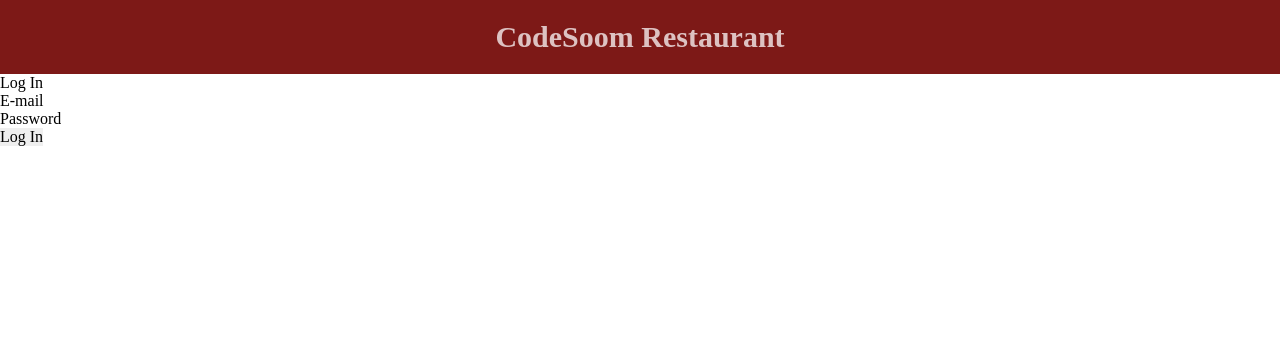
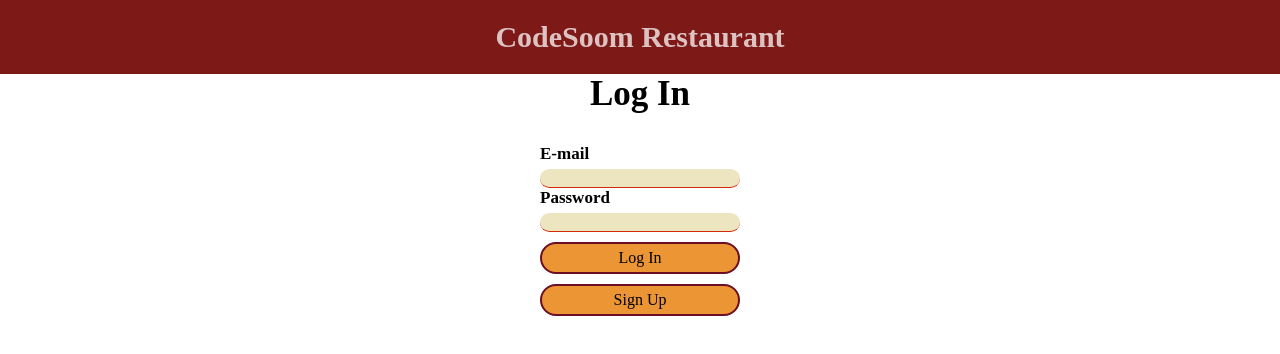
Before and after one commit to CodeSoom/react-week8-assignment-1, a React app: page /login in a window 1280 px wide. Shown: the top 354 px of the page. Built offline with nearby package versions, Linux system fonts and the light colour scheme; the HTML template or start-up script is replaced by a standard one.

Commit message:
🎨 Decorate Login Form

```diff
--- a/src/LoginForm.jsx
+++ b/src/LoginForm.jsx
@@ -1,4 +1,25 @@
 import React from 'react';
+
+import styled from '@emotion/styled';
+
+import Button from './styles/Button';
+
+const Input = styled.input({
+  borderBottom: '1px solid #d12806',
+  background: '#ede4c0',
+  borderRadius: 10,
+  marginTop: 5,
+});
+
+const Label = styled.label({
+  fontSize: 17,
+  fontWeight: 700,
+  paddingRight: 10,
+});
+
+const LoginFormBackground = styled.div({
+  width: 200,
+});
 
 const LoginForm = React.memo(({ fields, onChange, onSubmit }) => {
   const { email, password } = fields;
@@ -9,12 +30,12 @@ const LoginForm = React.memo(({ fields, onChange, onSubmit }) => {
   }
 
   return (
-    <>
+    <LoginFormBackground>
       <div>
-        <label htmlFor="login-email">
+        <Label htmlFor="login-email">
           E-mail
-        </label>
-        <input
+        </Label>
+        <Input
           type="email"
           id="login-email"
           name="email"
@@ -23,10 +44,10 @@ const LoginForm = React.memo(({ fields, onChange, onSubmit }) => {
         />
       </div>
       <div>
-        <label htmlFor="login-password">
+        <Label htmlFor="login-password">
           Password
-        </label>
-        <input
+        </Label>
+        <Input
           type="password"
           id="login-password"
           name="password"
@@ -34,13 +55,19 @@ const LoginForm = React.memo(({ fields, onChange, onSubmit }) => {
           onChange={handleChange}
         />
       </div>
-      <button
+      <Button
         type="button"
         onClick={onSubmit}
       >
         Log In
-      </button>
-    </>
+      </Button>
+      <Button
+        type="button"
+        onClick={onSubmit}
+      >
+        Sign Up
+      </Button>
+    </LoginFormBackground>
   );
 });
 
--- a/src/LoginFormContainer.jsx
+++ b/src/LoginFormContainer.jsx
@@ -1,3 +1,5 @@
+import styled from '@emotion/styled';
+
 import React from 'react';
 
 import { useDispatch, useSelector } from 'react-redux';
@@ -12,6 +14,12 @@ import {
 } from './slice';
 
 import { get } from './utils';
+
+const Container = styled.div({
+  display: 'flex',
+  justifyContent: 'center',
+  marginTop: 20,
+});
 
 export default function LoginFormContainer() {
   const dispatch = useDispatch();
@@ -32,7 +40,7 @@ export default function LoginFormContainer() {
   };
 
   return (
-    <>
+    <Container>
       {accessToken ? (
         <LogoutForm onClick={handleClickLogout} />
       ) : (
@@ -42,6 +50,6 @@ export default function LoginFormContainer() {
           onSubmit={handleSubmit}
         />
       )}
-    </>
+    </Container>
   );
 }
--- a/src/LoginPage.jsx
+++ b/src/LoginPage.jsx
@@ -2,10 +2,12 @@ import React from 'react';
 
 import LoginFormContainer from './LoginFormContainer';
 
+import MenuTitle from './styles/MenuTitle';
+
 export default function LoginPage() {
   return (
     <div>
-      <h2>Log In</h2>
+      <MenuTitle>Log In</MenuTitle>
       <LoginFormContainer />
     </div>
   );
--- a/src/LogoutForm.jsx
+++ b/src/LogoutForm.jsx
@@ -1,14 +1,16 @@
 import React from 'react';
+
+import Button from './styles/Button';
 
 export default function LogoutForm({ onClick }) {
   return (
     <>
-      <button
+      <Button
         type="button"
         onClick={onClick}
       >
         Log out
-      </button>
+      </Button>
     </>
   );
 }
--- a/src/styles/Button.jsx
+++ b/src/styles/Button.jsx
@@ -1,8 +1,15 @@
 import styled from '@emotion/styled';
 
 const Button = styled.button({
-  padding : 15,
-  backgroundColor : '#F3FFB9'
+  width: 200,
+  padding: 5,
+  marginTop: 10,
+  border: '2px solid #6C0E23',
+  borderRadius: 25,
+  backgroundColor: '#eb9534',
+  '&:hover': {
+    color: '#FFF',
+    backgroundColor: '#8a120a',
   },
 });
 
--- a/src/styles/MenuTitle.jsx
+++ b/src/styles/MenuTitle.jsx
@@ -2,7 +2,7 @@ import styled from '@emotion/styled';
 
 const MenuTitle = styled.h2({
   color: '#000',
-  fontSize: 50,
+  fontSize: 35,
   fontWeight: 700,
   textAlign: 'center',
   paddingBottom: 10,
```
Also changed, not shown: src/styles/RegionButton.jsx (added).
